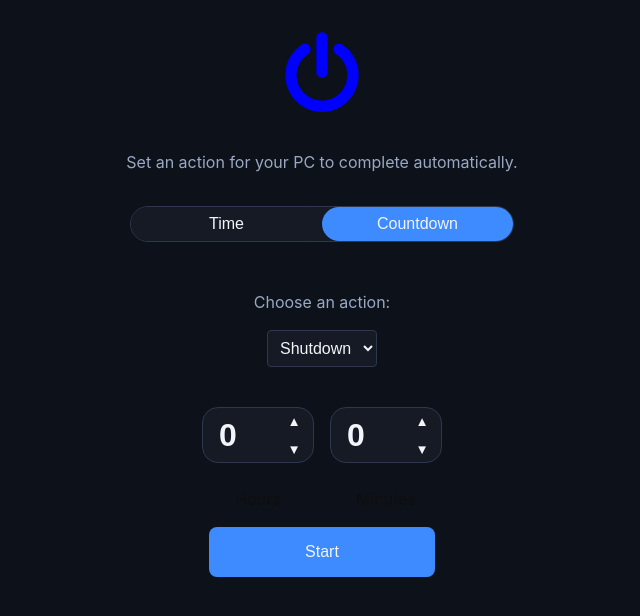
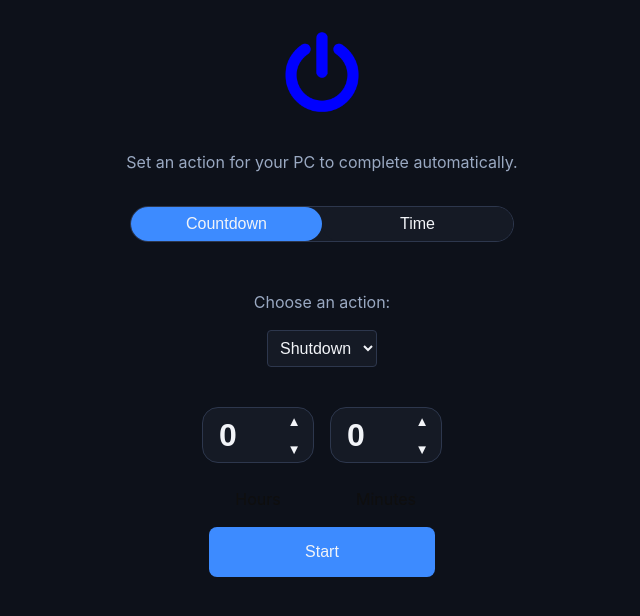
Before and after one commit to ish4dowfiendd/DownTimer, a React (Vite) app: page / in a window 1280 px wide. Shown: the top 616 px of the page, without its empty margins (318-958 px from the left). Built offline with nearby package versions, Linux system fonts and the light colour scheme.

Commit message:
switched physical order of the mode selector buttons

```diff
--- a/src/components/ModeSelector/ModeSelector.tsx
+++ b/src/components/ModeSelector/ModeSelector.tsx
@@ -6,8 +6,8 @@ function ModeSelector () {
 
     return (
         <div id="modeSelectorContainer">
+            <button onClick={() => setMode("countdown")} className={mode === "countdown" ? "selected" : ""}>Countdown</button>
             <button onClick={() => setMode("time")} className={mode === "time" ? "selected" : ""}>Time</button>
-            <button onClick={() => setMode("countdown")} className={mode === "countdown" ? "selected" : ""}>Countdown</button>
         </div>
     )
 };
```
